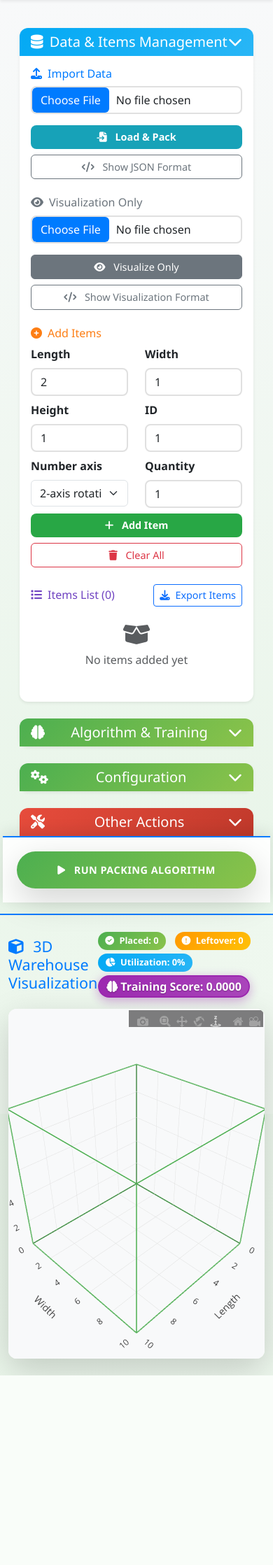
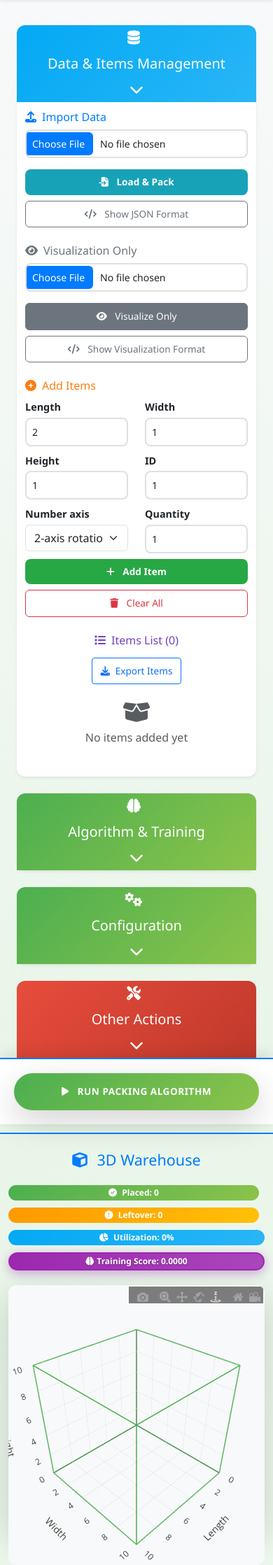
Before and after one commit to HaianCao/3d_packing, a Flask app: page / in a window 390 px wide. Shown: the part 96-2333 px from the top of the page at 70% size. Before the commit the page ends 2062 px from the top, so only its background shows below. Run offline with Flask 3, Linux system fonts and the light colour scheme; some libraries are stand-ins or nearby versions.

Commit message:
fix API of pack and train

```diff
--- a/routes.py
+++ b/routes.py
@@ -343,13 +343,11 @@
                 if 'packed_items' in result:
                     for item_group in result['packed_items']:
                         positions = item_group.get('positions', [])
-                        rotation_ids = item_group.get('rotation_id', [])
+                        # rotation_id giờ là một số duy nhất, không phải array
+                        rotation_id = item_group.get('rotation_id', 0)
 
                         # Mỗi position tương ứng với 1 item đã pack
                         for i, pos in enumerate(positions):
-                            # Lấy rotation_id cho position này
-                            rotation_id = rotation_ids[i] if i < len(rotation_ids) else 0
-
                             # Tính kích thước thực tế sau khi xoay
                             l0, w0, h0 = item_group['L'], item_group['W'], item_group['H']
                             num_axis = item_group.get('num_axis', 2)
@@ -379,8 +377,8 @@
                             pack_order += 1
 
                 # Xử lý leftover items
-                if 'left_over_items' in result:
-                    for item_group in result['left_over_items']:
+                if 'leftover_items' in result:
+                    for item_group in result['leftover_items']:
                         for _ in range(item_group.get('quantity', 1)):
                             leftover_items.append({
                                 'id': item_group['id'],
@@ -598,10 +596,9 @@
                 if 'packed_items' in final_result:
                     for item_group in final_result['packed_items']:
                         positions = item_group.get('positions', [])
-                        rotation_ids = item_group.get('rotation_id', [])
+                        rotation_id = item_group.get('rotation_id', 0)
 
                         for i, pos in enumerate(positions):
-                            rotation_id = rotation_ids[i] if i < len(rotation_ids) else 0
                             l0, w0, h0 = item_group['L'], item_group['W'], item_group['H']
                             num_axis = item_group.get('num_axis', 2)
                             lock_axis = (num_axis == 2)
@@ -623,8 +620,8 @@
                                 'pack_order': i + 1
                             })
 
-                if 'left_over_items' in final_result:
-                    for item_group in final_result['left_over_items']:
+                if 'leftover_items' in final_result:
+                    for item_group in final_result['leftover_items']:
                         for _ in range(item_group.get('quantity', 1)):
                             leftover_items.append({
                                 'id': item_group['id'],
--- a/static/css/style.css
+++ b/static/css/style.css
@@ -316,11 +316,55 @@
         display: flex;
         flex-wrap: wrap;
         gap: 5px;
+        justify-content: center;
     }
 
     .stats-badges .badge {
-        font-size: 0.8rem;
-        padding: 6px 10px;
+        font-size: 0.75rem;
+        padding: 5px 8px;
+        flex: 1 1 auto;
+        min-width: 120px;
+        text-align: center;
+    }
+
+    .training-score-badge {
+        font-size: 0.75rem !important;
+        padding: 5px 8px !important;
+        min-width: 140px !important;
+    }
+}
+
+@media (max-width: 768px) {
+    .stats-badges {
+        flex-direction: column;
+        align-items: stretch;
+    }
+
+    .stats-badges .badge {
+        margin-bottom: 5px;
+        min-width: unset;
+        flex: none;
+    }
+
+    /* Step control improvements for mobile */
+    .step-controls-mobile {
+        flex-direction: column;
+        gap: 10px;
+    }
+
+    .step-controls-mobile .btn {
+        width: 100%;
+    }
+
+    /* Make visualization header responsive */
+    .d-flex.justify-content-between {
+        flex-direction: column;
+        align-items: flex-start;
+        gap: 15px;
+    }
+
+    .d-flex.justify-content-between h4 {
+        margin-bottom: 0;
     }
 }
 
@@ -330,15 +374,63 @@
     }
 
     .control-panel {
-        padding: 1rem;
+        padding: 0.75rem;
     }
 
     .card-body {
-        padding: 1rem;
+        padding: 0.75rem;
     }
 
     .btn {
+        font-size: 0.85rem;
+        padding: 0.5rem 0.75rem;
+    }
+
+    /* Smaller form inputs on mobile */
+    .form-control {
+        font-size: 14px;
+        padding: 0.5rem;
+    }
+
+    .form-label {
         font-size: 0.9rem;
+        margin-bottom: 0.25rem;
+    }
+
+    /* Compact item entry for mobile */
+    .item-entry {
+        padding: 8px;
+        margin: 4px;
+    }
+
+    .item-entry small {
+        font-size: 0.75rem;
+    }
+
+    /* Make buttons more touch-friendly */
+    .btn-sm {
+        min-height: 36px;
+        min-width: 36px;
+    }
+
+    /* Responsive plot container */
+    .card[style*="height: 500px"] {
+        height: 350px !important;
+        min-height: 300px !important;
+    }
+
+    /* Step control panel mobile optimization */
+    #stepControlPanel .d-grid {
+        gap: 8px;
+    }
+
+    #stepControlPanel .d-md-flex {
+        flex-direction: column;
+    }
+
+    #stepControlPanel .btn {
+        width: 100%;
+        margin-bottom: 5px;
     }
 }
 
@@ -373,6 +465,44 @@
 @keyframes fadeIn {
     from { opacity: 0; transform: translateY(20px); }
     to { opacity: 1; transform: translateY(0); }
+}
+
+/* Additional responsive utilities */
+.text-truncate-mobile {
+    white-space: nowrap;
+    overflow: hidden;
+    text-overflow: ellipsis;
+}
+
+@media (max-width: 576px) {
+    .text-truncate-mobile {
+        max-width: 150px;
+    }
+}
+
+/* Ensure proper spacing on mobile */
+.w-100.w-md-auto {
+    width: 100% !important;
+}
+
+@media (min-width: 768px) {
+    .w-100.w-md-auto {
+        width: auto !important;
+    }
+}
+
+/* Mobile-first flexbox improvements */
+.flex-wrap {
+    flex-wrap: wrap;
+}
+
+.order-1 { order: 1; }
+.order-2 { order: 2; }
+
+@media (min-width: 768px) {
+    .order-md-0 { order: 0; }
+    .order-md-1 { order: 1; }
+    .order-md-2 { order: 2; }
 }
 
 /* Accordion Styles */
--- a/static/js/main.js
+++ b/static/js/main.js
@@ -1877,14 +1877,16 @@
 
         const weightsHtml = Object.entries(weights).map(([key, value]) => {
             const keyDisplay = key.replace('W_', '').replace(/_/g, ' ').toUpperCase();
+            // Round to 2 decimal places for display
+            const displayValue = Math.round(value * 100) / 100;
             return `
                 <div class="row mb-2 align-items-center">
                     <div class="col-6">
                         <label class="form-label fw-bold small mb-0">${keyDisplay}</label>
                     </div>
                     <div class="col-6">
-                        <input type="text" class="form-control form-control-sm weight-input"
-                               data-weight-key="${key}" value="${value}" placeholder="Enter value">
+                        <input type="number" step="0.01" class="form-control form-control-sm weight-input"
+                               data-weight-key="${key}" value="${displayValue}" placeholder="Enter value">
                     </div>
                 </div>
             `;
@@ -1913,20 +1915,10 @@
         console.log(`Updated weight ${key} to ${value}`);
         // Initialize weights with defaults if not exists
         if (!this.currentWeights) {
-            this.currentWeights = {
-                "W_lifo": 10.0,
-                "W_sim_l": -1.0,
-                "W_sim_w": -1.0,
-                "W_sim_h": 0.0,
-                "W_leftover_l_ratio": -5.0,
-                "W_leftover_w_ratio": -5.0,
-                "W_packable_l": -0.5,
-                "W_packable_w": -0.5,
-                "W_max_l": 1000.0,
-                "W_size_score": 3.299999952316284
-            };
-        }
-        this.currentWeights[key] = parseFloat(value);
+            this.currentWeights = this.getDefaultWeights();
+        }
+        // Round to 2 decimal places
+        this.currentWeights[key] = Math.round(parseFloat(value) * 100) / 100;
     }
 
     getCurrentWeights() {
@@ -1967,12 +1959,7 @@
     async runTraining() {
         const fileInput = document.getElementById('trainingFile');
         const file = fileInput.files[0];
-        const endpoint = document.getElementById('trainingEndpoint').value;
-
-        if (!file) {
-            this.showToast('Please select a training data file', 'warning');
-            return;
-        }
+        const endpoint = document.getElementById('trainingEndpoint').value.trim();
 
         if (!endpoint) {
             this.showToast('Please enter training endpoint URL', 'warning');
@@ -1980,8 +1967,49 @@
         }
 
         try {
-            const text = await file.text();
-            const trainingData = JSON.parse(text);
+            let trainingData = {};
+
+            if (file) {
+                // Case 1: File uploaded - parse and validate
+                const text = await file.text();
+                const fileData = JSON.parse(text);
+
+                if (fileData.training_data && Array.isArray(fileData.training_data)) {
+                    // Complete training example format like training_example.json
+                    trainingData = fileData;
+                } else if (fileData.bin_size) {
+                    // File has bin_size but not complete training structure
+                    trainingData = {
+                        bin_size: fileData.bin_size,
+                        training_data: fileData.training_data || [],
+                        weights: fileData.weights || this.getDefaultWeights(),
+                        training_config: fileData.training_config || this.getDefaultTrainingConfig()
+                    };
+                } else {
+                    this.showToast('Invalid training file format. File must contain bin_size or complete training structure.', 'danger');
+                    return;
+                }
+            } else {
+                // Case 2: No file - use bin_size from interface with minimum required structure
+                // Ensure we use current bin_size from interface
+                this.updateBinSize(); // Make sure bin size is current
+
+                trainingData = {
+                    bin_size: {
+                        L: this.binSize.length,
+                        W: this.binSize.width,
+                        H: this.binSize.height
+                    }
+                };
+
+                // Add weights if available
+                const currentWeights = this.getCurrentWeights();
+                if (currentWeights && Object.keys(currentWeights).length > 0) {
+                    trainingData.weights = currentWeights;
+                }
+
+                console.log('Training without file - using bin_size from interface:', trainingData);
+            }
 
             this.showProcessingToast('Starting algorithm training...');
 
@@ -1994,7 +2022,8 @@
             });
 
             if (!response.ok) {
-                throw new Error(`Training failed: ${response.status} ${response.statusText}`);
+                const errorText = await response.text();
+                throw new Error(`Training failed: ${response.status} ${response.statusText} - ${errorText}`);
             }
 
             const result = await response.json();
@@ -2002,10 +2031,27 @@
 
             // Update weights with best_weights from training result
             if (result.best_weights) {
-                this.weights = result.best_weights; // Store the best weights
-                this.currentWeights = {...result.best_weights}; // Update editable weights
-                this.showWeights(this.currentWeights); // Display updated weights
-                this.showToast(`Training completed! Best efficiency: ${(result.best_average_efficiency * 100).toFixed(2)}%`, 'success');
+                // Round weights to 2 decimal places
+                const roundedWeights = {};
+                Object.keys(result.best_weights).forEach(key => {
+                    roundedWeights[key] = Math.round(result.best_weights[key] * 100) / 100;
+                });
+
+                this.weights = roundedWeights;
+                this.currentWeights = {...roundedWeights};
+                this.showWeights(this.currentWeights);
+
+                // Show success message with training details
+                let successMessage = 'Training completed successfully! Algorithm weights updated.';
+                if (result.message) {
+                    successMessage = result.message + ' Weights updated on interface.';
+                }
+                if (result.best_average_efficiency !== undefined) {
+                    successMessage += ` Best efficiency: ${(result.best_average_efficiency * 100).toFixed(2)}%`;
+                }
+                this.showToast(successMessage, 'success');
+
+                console.log('Updated weights from training:', roundedWeights);
             } else {
                 this.showToast('Training completed but no weights returned', 'warning');
             }
@@ -2014,6 +2060,30 @@
             console.error('Training error:', error);
             this.showToast(`Training failed: ${error.message}`, 'danger');
         }
+    }
+
+    getDefaultWeights() {
+        return {
+            "W_lifo": 1.0,
+            "W_sim_l": 1.0,
+            "W_sim_w": 1.0,
+            "W_sim_h": 1.0,
+            "W_leftover_l_ratio": 1.0,
+            "W_leftover_w_ratio": 1.0,
+            "W_packable_l": 1.0,
+            "W_packable_w": 1.0,
+            "W_max_l": 1000.0,
+            "W_max_w": 1000.0,
+            "W_size_score": 3.30
+        };
+    }
+
+    getDefaultTrainingConfig() {
+        return {
+            "num_steps": 10,
+            "max_change": 0.1,
+            "num_fake_data_samples": 5
+        };
     }
 
     async checkTrainingEndpoint() {
--- a/templates/index.html
+++ b/templates/index.html
@@ -195,9 +195,12 @@
                                         <div id="trainingEndpointStatus" class="mt-2"></div>
                                     </div>
                                     <div class="mb-3">
-                                        <label class="form-label fw-bold">Training Data File</label>
+                                        <label class="form-label fw-bold">Training Data File (Optional)</label>
                                         <input type="file" class="form-control" id="trainingFile" accept=".json">
-                                        <small class="text-muted">Upload training data in format like training_example.json</small>
+                                        <small class="text-muted">
+                                            Upload training data in format like training_example.json.<br>
+                                            If no file provided, current bin_size from interface will be used.
+                                        </small>
                                     </div>
                                     <div class="d-grid gap-2 mb-3">
                                         <button class="btn btn-warning" id="runTraining">
@@ -350,12 +353,13 @@
             <div class="col-lg-8 col-xl-9 p-4 position-relative">
                 <div class="h-100 d-flex flex-column">
                     <!-- Visualization Header -->
-                    <div class="d-flex justify-content-between align-items-center mb-3">
-                        <h4 class="text-primary-bright mb-0">
+                    <div class="d-flex justify-content-between align-items-center mb-3 flex-wrap">
+                        <h4 class="text-primary-bright mb-0 order-1">
                             <i class="fas fa-cube me-2"></i>
-                            3D Warehouse Visualization
+                            <span class="d-none d-md-inline">3D Warehouse Visualization</span>
+                            <span class="d-md-none">3D Warehouse</span>
                         </h4>
-                        <div class="stats-badges">
+                        <div class="stats-badges order-2 w-100 w-md-auto mt-2 mt-md-0">
                             <span class="badge bg-success-bright me-2" id="placedBadge" style="opacity: 1.0;">
                                 <i class="fas fa-check-circle me-1"></i>
                                 Placed: 0
@@ -410,10 +414,11 @@
                                     </div>
                                 </div>
                             </div>
-                            <div class="d-grid gap-2 d-md-flex justify-content-md-between">
+                            <div class="d-grid gap-2 d-md-flex justify-content-md-between step-controls-mobile">
                                 <button class="btn btn-outline-secondary" id="prevStep" disabled>
                                     <i class="fas fa-step-backward me-2"></i>
-                                    Previous
+                                    <span class="d-none d-sm-inline">Previous</span>
+                                    <span class="d-sm-none">Prev</span>
                                 </button>
                                 <button class="btn btn-success-bright" id="playPause">
                                     <i class="fas fa-play me-2"></i>
@@ -421,7 +426,8 @@
                                 </button>
                                 <button class="btn btn-outline-secondary" id="nextStep" disabled>
                                     <i class="fas fa-step-forward me-2"></i>
-                                    Next
+                                    <span class="d-none d-sm-inline">Next</span>
+                                    <span class="d-sm-none">Next</span>
                                 </button>
                             </div>
                             <div class="mt-3">
```
